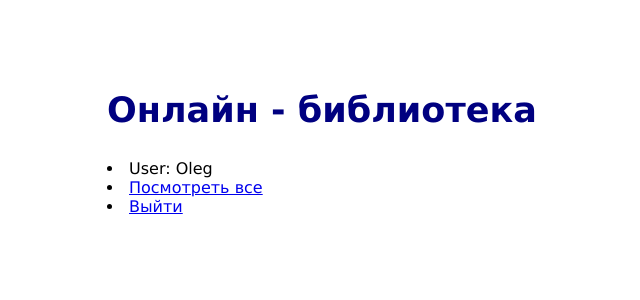
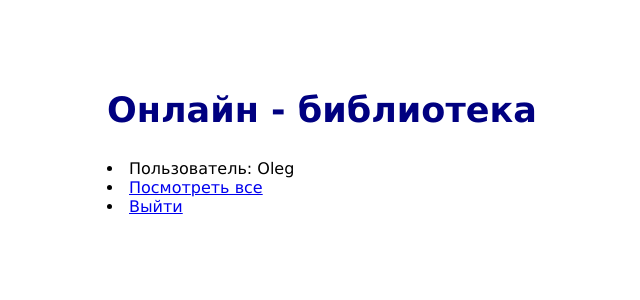
Before and after one commit to okolesnichenko/onlinelibrary, a Django app: page / in a window 1280 px wide. Shown: the top 300 px of the page, without its empty margins (21-661 px from the left). Run offline with Django 3.2, Linux system fonts and the light colour scheme; a user stored in the database is signed in.

Commit message:
fix bugs

```diff
--- a/templates/weblibrary/base.html
+++ b/templates/weblibrary/base.html
@@ -11,7 +11,7 @@
   <div id = "content">
     <div class = "auth">
         {% if user.is_authenticated %}
-        <li>User: {{ user.get_username }}</li>
+        <li>Пользователь: {{ user.get_username }}</li>
         <li><a href="{% url 'all_lists'%}?next={{request.path}}">Посмотреть все</a></li>
         <li><a href="{% url 'logout'%}?next={{request.path}}">Выйти</a></li>
       {% else %}
```
